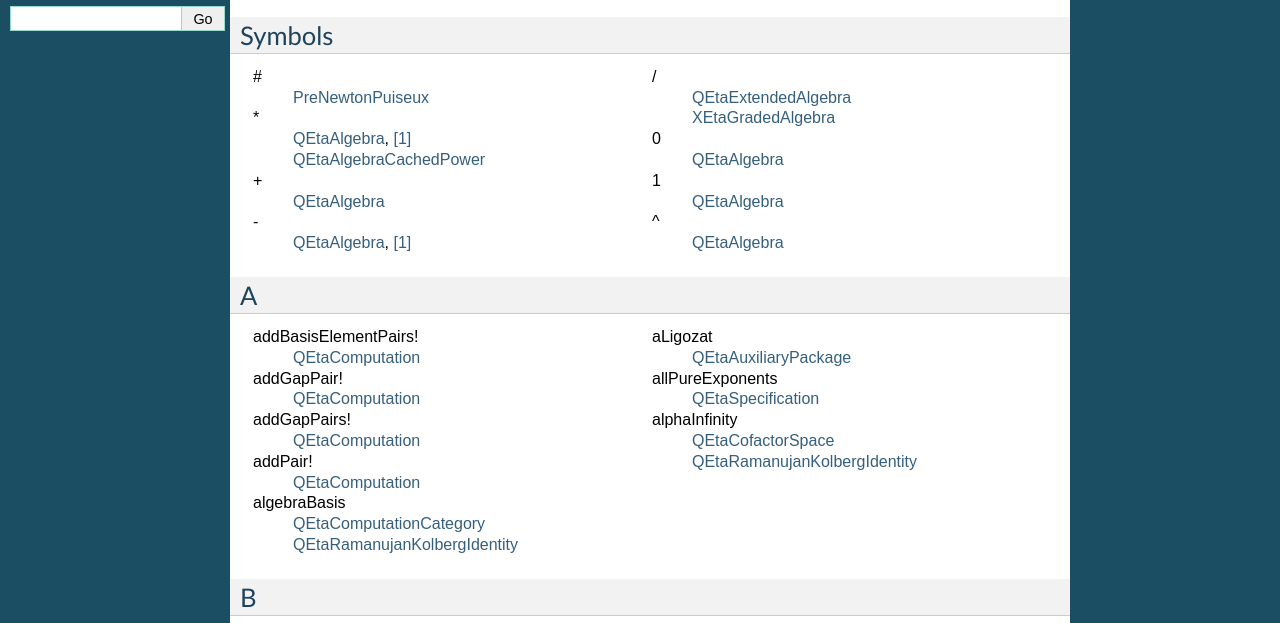
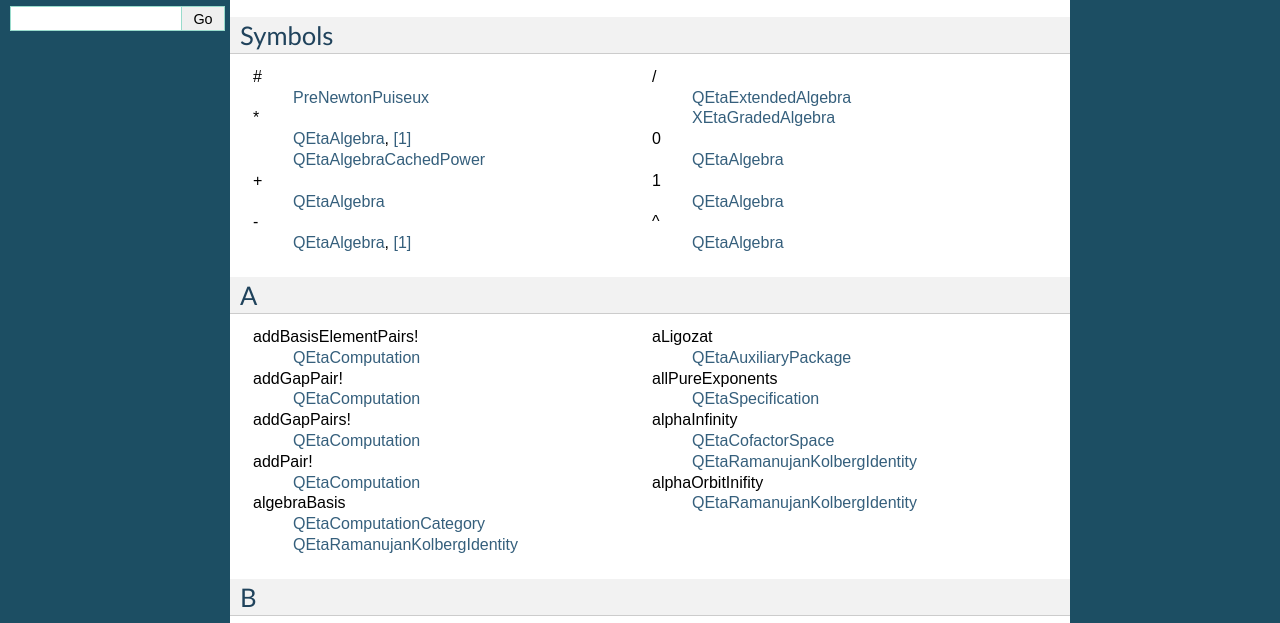
Before and after one commit to hemmecke/qeta, a plain HTML site: page genindex.html in a window 1280 px wide. Shown: the part 128-751 px from the top of the page. Drawn offline with nearby package versions, Linux system fonts and the light colour scheme; some packages are replaced by stand-ins of ours.

Commit message:
2021-11-08 11:58:17

```diff
--- a/genindex.html
+++ b/genindex.html
@@ -199,6 +199,13 @@
         <li><a href="api/QEtaRamanujanKolbergIdentity.html#index-2">QEtaRamanujanKolbergIdentity</a>
 </li>
       </ul></li>
+      <li>
+    alphaOrbitInifity
+
+      <ul>
+        <li><a href="api/QEtaRamanujanKolbergIdentity.html#index-3">QEtaRamanujanKolbergIdentity</a>
+</li>
+      </ul></li>
   </ul></td>
 </tr></table>
 
@@ -243,7 +250,7 @@
     basisSpecifications
 
       <ul>
-        <li><a href="api/QEtaRamanujanKolbergIdentity.html#index-3">QEtaRamanujanKolbergIdentity</a>
+        <li><a href="api/QEtaRamanujanKolbergIdentity.html#index-4">QEtaRamanujanKolbergIdentity</a>
 </li>
       </ul></li>
   </ul></td>
@@ -301,7 +308,7 @@
     coefficient
 
       <ul>
-        <li><a href="api/QEtaRamanujanKolbergIdentity.html#index-4">QEtaRamanujanKolbergIdentity</a>
+        <li><a href="api/QEtaRamanujanKolbergIdentity.html#index-5">QEtaRamanujanKolbergIdentity</a>
 </li>
       </ul></li>
       <li>
@@ -355,7 +362,7 @@
     cofactorX
 
       <ul>
-        <li><a href="api/QEtaRamanujanKolbergIdentity.html#index-5">QEtaRamanujanKolbergIdentity</a>
+        <li><a href="api/QEtaRamanujanKolbergIdentity.html#index-6">QEtaRamanujanKolbergIdentity</a>
 </li>
       </ul></li>
       <li>
@@ -533,7 +540,7 @@
     coSpecification
 
       <ul>
-        <li><a href="api/QEtaRamanujanKolbergIdentity.html#index-6">QEtaRamanujanKolbergIdentity</a>
+        <li><a href="api/QEtaRamanujanKolbergIdentity.html#index-7">QEtaRamanujanKolbergIdentity</a>
 </li>
       </ul></li>
       <li>
@@ -629,7 +636,7 @@
     definingSpecification
 
       <ul>
-        <li><a href="api/QEtaRamanujanKolbergIdentity.html#index-7">QEtaRamanujanKolbergIdentity</a>
+        <li><a href="api/QEtaRamanujanKolbergIdentity.html#index-8">QEtaRamanujanKolbergIdentity</a>
 </li>
       </ul></li>
       <li>
@@ -796,6 +803,13 @@
 </li>
       </ul></li>
       <li>
+    equationX
+
+      <ul>
+        <li><a href="api/QEtaRamanujanKolbergIdentity.html#index-10">QEtaRamanujanKolbergIdentity</a>, <a href="api/QEtaRamanujanKolbergIdentity.html#index-9">[1]</a>
+</li>
+      </ul></li>
+      <li>
     equivalentCusps?
 
       <ul>
@@ -870,7 +884,7 @@
       <ul>
         <li><a href="api/EtaQuotientInfinity.html#index-3">EtaQuotientInfinity</a>, <a href="api/EtaQuotientInfinity.html#index-4">[1]</a>, <a href="api/EtaQuotientInfinity.html#index-5">[2]</a>
 </li>
-        <li><a href="api/QEtaRamanujanKolbergIdentity.html#index-8">QEtaRamanujanKolbergIdentity</a>
+        <li><a href="api/QEtaRamanujanKolbergIdentity.html#index-11">QEtaRamanujanKolbergIdentity</a>
 </li>
         <li><a href="api/SymbolicEtaQuotient.html#index-3">SymbolicEtaQuotient</a>, <a href="api/SymbolicEtaQuotient.html#index-4">[1]</a>, <a href="api/SymbolicEtaQuotient.html#index-5">[2]</a>, <a href="api/SymbolicEtaQuotient.html#index-6">[3]</a>
 </li>
@@ -961,21 +975,21 @@
     etaQuotientX
 
       <ul>
-        <li><a href="api/QEtaRamanujanKolbergIdentity.html#index-9">QEtaRamanujanKolbergIdentity</a>
+        <li><a href="api/QEtaRamanujanKolbergIdentity.html#index-12">QEtaRamanujanKolbergIdentity</a>
 </li>
       </ul></li>
       <li>
     etaRelation
 
       <ul>
-        <li><a href="api/QEtaRamanujanKolbergIdentity.html#index-10">QEtaRamanujanKolbergIdentity</a>
+        <li><a href="api/QEtaRamanujanKolbergIdentity.html#index-13">QEtaRamanujanKolbergIdentity</a>
 </li>
       </ul></li>
       <li>
     etaRelationMonomial
 
       <ul>
-        <li><a href="api/QEtaRamanujanKolbergIdentity.html#index-11">QEtaRamanujanKolbergIdentity</a>
+        <li><a href="api/QEtaRamanujanKolbergIdentity.html#index-14">QEtaRamanujanKolbergIdentity</a>
 </li>
       </ul></li>
       <li>
@@ -1128,7 +1142,7 @@
     f
 
       <ul>
-        <li><a href="api/QEtaRamanujanKolbergIdentity.html#index-12">QEtaRamanujanKolbergIdentity</a>
+        <li><a href="api/QEtaRamanujanKolbergIdentity.html#index-15">QEtaRamanujanKolbergIdentity</a>
 </li>
       </ul></li>
       <li>
@@ -1401,14 +1415,14 @@
     identity
 
       <ul>
-        <li><a href="api/QEtaRamanujanKolbergIdentity.html#index-13">QEtaRamanujanKolbergIdentity</a>
+        <li><a href="api/QEtaRamanujanKolbergIdentity.html#index-16">QEtaRamanujanKolbergIdentity</a>
 </li>
       </ul></li>
       <li>
     identityPolynomial
 
       <ul>
-        <li><a href="api/QEtaRamanujanKolbergIdentity.html#index-14">QEtaRamanujanKolbergIdentity</a>
+        <li><a href="api/QEtaRamanujanKolbergIdentity.html#index-17">QEtaRamanujanKolbergIdentity</a>
 </li>
       </ul></li>
       <li>
@@ -1907,28 +1921,28 @@
     moduleCoefficients
 
       <ul>
-        <li><a href="api/QEtaRamanujanKolbergIdentity.html#index-15">QEtaRamanujanKolbergIdentity</a>
+        <li><a href="api/QEtaRamanujanKolbergIdentity.html#index-18">QEtaRamanujanKolbergIdentity</a>
 </li>
       </ul></li>
       <li>
     monomial
 
       <ul>
-        <li><a href="api/QEtaRamanujanKolbergIdentity.html#index-16">QEtaRamanujanKolbergIdentity</a>
+        <li><a href="api/QEtaRamanujanKolbergIdentity.html#index-19">QEtaRamanujanKolbergIdentity</a>
 </li>
       </ul></li>
       <li>
     monomialQuotient
 
       <ul>
-        <li><a href="api/QEtaRamanujanKolbergIdentity.html#index-17">QEtaRamanujanKolbergIdentity</a>
+        <li><a href="api/QEtaRamanujanKolbergIdentity.html#index-20">QEtaRamanujanKolbergIdentity</a>
 </li>
       </ul></li>
       <li>
     monomialQuotientX
 
       <ul>
-        <li><a href="api/QEtaRamanujanKolbergIdentity.html#index-18">QEtaRamanujanKolbergIdentity</a>
+        <li><a href="api/QEtaRamanujanKolbergIdentity.html#index-21">QEtaRamanujanKolbergIdentity</a>
 </li>
       </ul></li>
       <li><a href="api/Monomials.html#index-0">Monomials</a>
@@ -1937,7 +1951,7 @@
     monomialX
 
       <ul>
-        <li><a href="api/QEtaRamanujanKolbergIdentity.html#index-19">QEtaRamanujanKolbergIdentity</a>
+        <li><a href="api/QEtaRamanujanKolbergIdentity.html#index-22">QEtaRamanujanKolbergIdentity</a>
 </li>
       </ul></li>
       <li>
@@ -1946,7 +1960,7 @@
       <ul>
         <li><a href="api/QEtaAlgebraBasisCategory.html#index-3">QEtaAlgebraBasisCategory</a>
 </li>
-        <li><a href="api/QEtaRamanujanKolbergIdentity.html#index-20">QEtaRamanujanKolbergIdentity</a>
+        <li><a href="api/QEtaRamanujanKolbergIdentity.html#index-23">QEtaRamanujanKolbergIdentity</a>
 </li>
         <li><a href="api/SymbolicEtaGamma.html#index-11">SymbolicEtaGamma</a>
 </li>
@@ -2208,7 +2222,7 @@
     orbit
 
       <ul>
-        <li><a href="api/QEtaRamanujanKolbergIdentity.html#index-21">QEtaRamanujanKolbergIdentity</a>
+        <li><a href="api/QEtaRamanujanKolbergIdentity.html#index-24">QEtaRamanujanKolbergIdentity</a>
 </li>
         <li><a href="api/SymbolicEtaQuotientOrbitProductGamma.html#index-11">SymbolicEtaQuotientOrbitProductGamma</a>
 </li>
@@ -2217,7 +2231,7 @@
     orbitProduct
 
       <ul>
-        <li><a href="api/QEtaRamanujanKolbergIdentity.html#index-22">QEtaRamanujanKolbergIdentity</a>
+        <li><a href="api/QEtaRamanujanKolbergIdentity.html#index-25">QEtaRamanujanKolbergIdentity</a>
 </li>
         <li><a href="api/SymbolicModularGamma0EtaQuotientGamma.html#index-10">SymbolicModularGamma0EtaQuotientGamma</a>
 </li>
@@ -2226,7 +2240,7 @@
     orbitProductX
 
       <ul>
-        <li><a href="api/QEtaRamanujanKolbergIdentity.html#index-23">QEtaRamanujanKolbergIdentity</a>
+        <li><a href="api/QEtaRamanujanKolbergIdentity.html#index-26">QEtaRamanujanKolbergIdentity</a>, <a href="api/QEtaRamanujanKolbergIdentity.html#index-27">[1]</a>
 </li>
       </ul></li>
   </ul></td>
@@ -2331,7 +2345,7 @@
     pretty
 
       <ul>
-        <li><a href="api/QEtaRamanujanKolbergIdentity.html#index-24">QEtaRamanujanKolbergIdentity</a>, <a href="api/QEtaRamanujanKolbergIdentity.html#index-25">[1]</a>, <a href="api/QEtaRamanujanKolbergIdentity.html#index-26">[2]</a>
+        <li><a href="api/QEtaRamanujanKolbergIdentity.html#index-28">QEtaRamanujanKolbergIdentity</a>, <a href="api/QEtaRamanujanKolbergIdentity.html#index-29">[1]</a>, <a href="api/QEtaRamanujanKolbergIdentity.html#index-30">[2]</a>
 </li>
       </ul></li>
       <li>
@@ -2438,7 +2452,14 @@
     qcofactorX
 
       <ul>
-        <li><a href="api/QEtaRamanujanKolbergIdentity.html#index-27">QEtaRamanujanKolbergIdentity</a>
+        <li><a href="api/QEtaRamanujanKolbergIdentity.html#index-31">QEtaRamanujanKolbergIdentity</a>
+</li>
+      </ul></li>
+      <li>
+    qequationX
+
+      <ul>
+        <li><a href="api/QEtaRamanujanKolbergIdentity.html#index-32">QEtaRamanujanKolbergIdentity</a>, <a href="api/QEtaRamanujanKolbergIdentity.html#index-33">[1]</a>
 </li>
       </ul></li>
       <li><a href="api/QEtaAlgebra.html#index-0">QEtaAlgebra</a>
@@ -2865,7 +2886,7 @@
     qEtaQuotient
 
       <ul>
-        <li><a href="api/QEtaRamanujanKolbergIdentity.html#index-28">QEtaRamanujanKolbergIdentity</a>
+        <li><a href="api/QEtaRamanujanKolbergIdentity.html#index-34">QEtaRamanujanKolbergIdentity</a>
 </li>
       </ul></li>
       <li><a href="api/QEtaQuotientExponentVectorsAux.html#index-0">QEtaQuotientExponentVectorsAux</a>
@@ -2915,67 +2936,73 @@
 </li>
         <li><a href="api/QEtaRamanujanKolbergIdentity.html#index-2">alphaInfinity</a>
 </li>
-        <li><a href="api/QEtaRamanujanKolbergIdentity.html#index-3">basisSpecifications</a>
-</li>
-        <li><a href="api/QEtaRamanujanKolbergIdentity.html#index-4">coefficient</a>
-</li>
-        <li><a href="api/QEtaRamanujanKolbergIdentity.html#index-5">cofactorX</a>
-</li>
-        <li><a href="api/QEtaRamanujanKolbergIdentity.html#index-6">coSpecification</a>
-</li>
-        <li><a href="api/QEtaRamanujanKolbergIdentity.html#index-7">definingSpecification</a>
-</li>
-        <li><a href="api/QEtaRamanujanKolbergIdentity.html#index-8">etaQuotient</a>
-</li>
-        <li><a href="api/QEtaRamanujanKolbergIdentity.html#index-9">etaQuotientX</a>
-</li>
-        <li><a href="api/QEtaRamanujanKolbergIdentity.html#index-10">etaRelation</a>
-</li>
-        <li><a href="api/QEtaRamanujanKolbergIdentity.html#index-11">etaRelationMonomial</a>
-</li>
-        <li><a href="api/QEtaRamanujanKolbergIdentity.html#index-12">f</a>
-</li>
-        <li><a href="api/QEtaRamanujanKolbergIdentity.html#index-13">identity</a>
-</li>
-        <li><a href="api/QEtaRamanujanKolbergIdentity.html#index-14">identityPolynomial</a>
-</li>
-        <li><a href="api/QEtaRamanujanKolbergIdentity.html#index-15">moduleCoefficients</a>
-</li>
-        <li><a href="api/QEtaRamanujanKolbergIdentity.html#index-16">monomial</a>
-</li>
-        <li><a href="api/QEtaRamanujanKolbergIdentity.html#index-17">monomialQuotient</a>
-</li>
-        <li><a href="api/QEtaRamanujanKolbergIdentity.html#index-18">monomialQuotientX</a>
-</li>
-        <li><a href="api/QEtaRamanujanKolbergIdentity.html#index-19">monomialX</a>
-</li>
-        <li><a href="api/QEtaRamanujanKolbergIdentity.html#index-20">multiplier</a>
-</li>
-        <li><a href="api/QEtaRamanujanKolbergIdentity.html#index-21">orbit</a>
-</li>
-        <li><a href="api/QEtaRamanujanKolbergIdentity.html#index-22">orbitProduct</a>
-</li>
-        <li><a href="api/QEtaRamanujanKolbergIdentity.html#index-23">orbitProductX</a>
-</li>
-        <li><a href="api/QEtaRamanujanKolbergIdentity.html#index-24">pretty</a>, <a href="api/QEtaRamanujanKolbergIdentity.html#index-25">[1]</a>, <a href="api/QEtaRamanujanKolbergIdentity.html#index-26">[2]</a>
-</li>
-        <li><a href="api/QEtaRamanujanKolbergIdentity.html#index-27">qcofactorX</a>
-</li>
-        <li><a href="api/QEtaRamanujanKolbergIdentity.html#index-28">qEtaQuotient</a>
-</li>
-        <li><a href="api/QEtaRamanujanKolbergIdentity.html#index-29">qQuotient</a>
-</li>
-        <li><a href="api/QEtaRamanujanKolbergIdentity.html#index-30">sumX</a>
-</li>
-        <li><a href="api/QEtaRamanujanKolbergIdentity.html#index-31">var</a>
-</li>
-        <li><a href="api/QEtaRamanujanKolbergIdentity.html#index-32">varEta</a>
-</li>
-        <li><a href="api/QEtaRamanujanKolbergIdentity.html#index-33">varPochhammer</a>
-</li>
-        <li><a href="api/QEtaRamanujanKolbergIdentity.html#index-34">varPower</a>
-</li>
-        <li><a href="api/QEtaRamanujanKolbergIdentity.html#index-35">varsub</a>
+        <li><a href="api/QEtaRamanujanKolbergIdentity.html#index-3">alphaOrbitInifity</a>
+</li>
+        <li><a href="api/QEtaRamanujanKolbergIdentity.html#index-4">basisSpecifications</a>
+</li>
+        <li><a href="api/QEtaRamanujanKolbergIdentity.html#index-5">coefficient</a>
+</li>
+        <li><a href="api/QEtaRamanujanKolbergIdentity.html#index-6">cofactorX</a>
+</li>
+        <li><a href="api/QEtaRamanujanKolbergIdentity.html#index-7">coSpecification</a>
+</li>
+        <li><a href="api/QEtaRamanujanKolbergIdentity.html#index-8">definingSpecification</a>
+</li>
+        <li><a href="api/QEtaRamanujanKolbergIdentity.html#index-10">equationX</a>, <a href="api/QEtaRamanujanKolbergIdentity.html#index-9">[1]</a>
+</li>
+        <li><a href="api/QEtaRamanujanKolbergIdentity.html#index-11">etaQuotient</a>
+</li>
+        <li><a href="api/QEtaRamanujanKolbergIdentity.html#index-12">etaQuotientX</a>
+</li>
+        <li><a href="api/QEtaRamanujanKolbergIdentity.html#index-13">etaRelation</a>
+</li>
+        <li><a href="api/QEtaRamanujanKolbergIdentity.html#index-14">etaRelationMonomial</a>
+</li>
+        <li><a href="api/QEtaRamanujanKolbergIdentity.html#index-15">f</a>
+</li>
+        <li><a href="api/QEtaRamanujanKolbergIdentity.html#index-16">identity</a>
+</li>
+        <li><a href="api/QEtaRamanujanKolbergIdentity.html#index-17">identityPolynomial</a>
+</li>
+        <li><a href="api/QEtaRamanujanKolbergIdentity.html#index-18">moduleCoefficients</a>
+</li>
+        <li><a href="api/QEtaRamanujanKolbergIdentity.html#index-19">monomial</a>
+</li>
+        <li><a href="api/QEtaRamanujanKolbergIdentity.html#index-20">monomialQuotient</a>
+</li>
+        <li><a href="api/QEtaRamanujanKolbergIdentity.html#index-21">monomialQuotientX</a>
+</li>
+        <li><a href="api/QEtaRamanujanKolbergIdentity.html#index-22">monomialX</a>
+</li>
+        <li><a href="api/QEtaRamanujanKolbergIdentity.html#index-23">multiplier</a>
+</li>
+        <li><a href="api/QEtaRamanujanKolbergIdentity.html#index-24">orbit</a>
+</li>
+        <li><a href="api/QEtaRamanujanKolbergIdentity.html#index-25">orbitProduct</a>
+</li>
+        <li><a href="api/QEtaRamanujanKolbergIdentity.html#index-26">orbitProductX</a>, <a href="api/QEtaRamanujanKolbergIdentity.html#index-27">[1]</a>
+</li>
+        <li><a href="api/QEtaRamanujanKolbergIdentity.html#index-28">pretty</a>, <a href="api/QEtaRamanujanKolbergIdentity.html#index-29">[1]</a>, <a href="api/QEtaRamanujanKolbergIdentity.html#index-30">[2]</a>
+</li>
+        <li><a href="api/QEtaRamanujanKolbergIdentity.html#index-31">qcofactorX</a>
+</li>
+        <li><a href="api/QEtaRamanujanKolbergIdentity.html#index-32">qequationX</a>, <a href="api/QEtaRamanujanKolbergIdentity.html#index-33">[1]</a>
+</li>
+        <li><a href="api/QEtaRamanujanKolbergIdentity.html#index-34">qEtaQuotient</a>
+</li>
+        <li><a href="api/QEtaRamanujanKolbergIdentity.html#index-35">qQuotient</a>
+</li>
+        <li><a href="api/QEtaRamanujanKolbergIdentity.html#index-36">sumX</a>
+</li>
+        <li><a href="api/QEtaRamanujanKolbergIdentity.html#index-37">var</a>
+</li>
+        <li><a href="api/QEtaRamanujanKolbergIdentity.html#index-38">varEta</a>
+</li>
+        <li><a href="api/QEtaRamanujanKolbergIdentity.html#index-39">varPochhammer</a>
+</li>
+        <li><a href="api/QEtaRamanujanKolbergIdentity.html#index-40">varPower</a>
+</li>
+        <li><a href="api/QEtaRamanujanKolbergIdentity.html#index-41">varsub</a>
 </li>
       </ul></li>
       <li><a href="api/QEtaReduction.html#index-0">QEtaReduction</a>
@@ -3153,7 +3180,7 @@
     qQuotient
 
       <ul>
-        <li><a href="api/QEtaRamanujanKolbergIdentity.html#index-29">QEtaRamanujanKolbergIdentity</a>
+        <li><a href="api/QEtaRamanujanKolbergIdentity.html#index-35">QEtaRamanujanKolbergIdentity</a>
 </li>
       </ul></li>
   </ul></td>
@@ -3429,7 +3456,7 @@
     sumX
 
       <ul>
-        <li><a href="api/QEtaRamanujanKolbergIdentity.html#index-30">QEtaRamanujanKolbergIdentity</a>
+        <li><a href="api/QEtaRamanujanKolbergIdentity.html#index-36">QEtaRamanujanKolbergIdentity</a>
 </li>
       </ul></li>
       <li><a href="api/SymbolicEtaGamma.html#index-0">SymbolicEtaGamma</a>
@@ -3935,21 +3962,21 @@
     var
 
       <ul>
-        <li><a href="api/QEtaRamanujanKolbergIdentity.html#index-31">QEtaRamanujanKolbergIdentity</a>
+        <li><a href="api/QEtaRamanujanKolbergIdentity.html#index-37">QEtaRamanujanKolbergIdentity</a>
 </li>
       </ul></li>
       <li>
     varEta
 
       <ul>
-        <li><a href="api/QEtaRamanujanKolbergIdentity.html#index-32">QEtaRamanujanKolbergIdentity</a>
+        <li><a href="api/QEtaRamanujanKolbergIdentity.html#index-38">QEtaRamanujanKolbergIdentity</a>
 </li>
       </ul></li>
       <li>
     varPochhammer
 
       <ul>
-        <li><a href="api/QEtaRamanujanKolbergIdentity.html#index-33">QEtaRamanujanKolbergIdentity</a>
+        <li><a href="api/QEtaRamanujanKolbergIdentity.html#index-39">QEtaRamanujanKolbergIdentity</a>
 </li>
       </ul></li>
   </ul></td>
@@ -3958,14 +3985,14 @@
     varPower
 
       <ul>
-        <li><a href="api/QEtaRamanujanKolbergIdentity.html#index-34">QEtaRamanujanKolbergIdentity</a>
+        <li><a href="api/QEtaRamanujanKolbergIdentity.html#index-40">QEtaRamanujanKolbergIdentity</a>
 </li>
       </ul></li>
       <li>
     varsub
 
       <ul>
-        <li><a href="api/QEtaRamanujanKolbergIdentity.html#index-35">QEtaRamanujanKolbergIdentity</a>
+        <li><a href="api/QEtaRamanujanKolbergIdentity.html#index-41">QEtaRamanujanKolbergIdentity</a>
 </li>
       </ul></li>
       <li>
```
Also changed, not shown: api/Domains.html (+1 -0 lines), api/Packages.html (+0 -1 lines), api/QEtaGeneralizedRamanujan.html (+1 -1 lines), api/QEtaRamanujanKolberg.html (+1 -1 lines), api/QEtaRamanujanKolbergIdentity.html (+45 -36 lines), api/QEtaSeriesExpansion.html (+3 -3 lines), api/QEtaSpecification.html (+10 -10 lines), api/QEtaTaylorSeries.html (+3 -3 lines), api/QEtaTopReduction.html (+3 -3 lines), searchindex.js, 1 other file.
